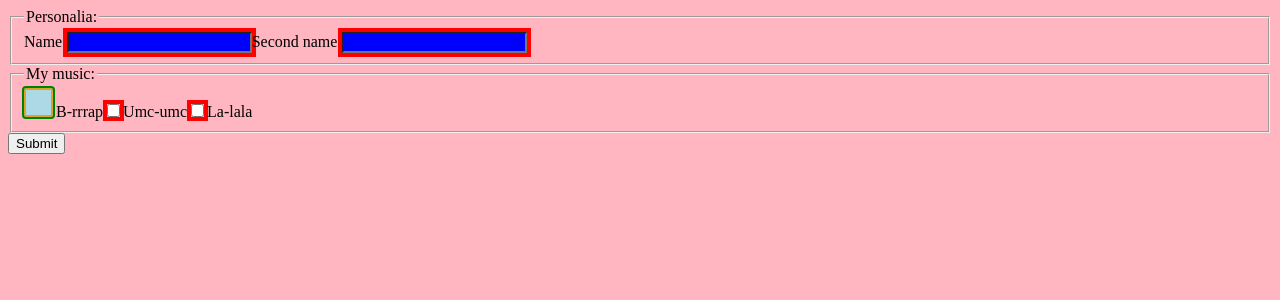
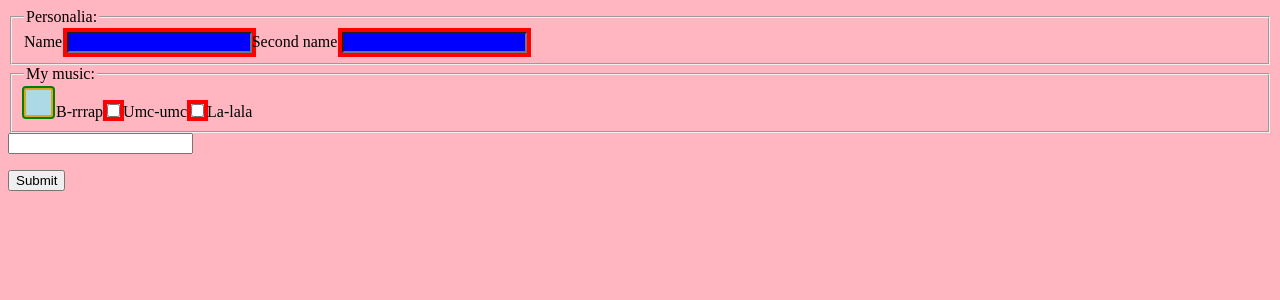
Before and after one commit to agnieszkasierbista/sandbox, a React (Create React App) app: page / in a window 1280 px wide. Shown: the top 300 px of the page. Built offline with nearby package versions, Linux system fonts and the light colour scheme.

Commit message:
Validate a text input on blur

```diff
--- a/src/App.styled.ts
+++ b/src/App.styled.ts
@@ -4,3 +4,7 @@ export const StyledInput = styled.input<{isEmpty?: boolean}>`
   outline: 4px solid red;
   background-color: ${(props) => props.isEmpty ? "red" : "blue"};
 `;
+
+export const StyledTextInput = styled.input<{}>`
+
+`;
--- a/src/App.tsx
+++ b/src/App.tsx
@@ -1,6 +1,6 @@
 import React from 'react';
 import "./App.css";
-import { StyledInput } from './App.styled';
+import {StyledInput, StyledTextInput} from './App.styled';
 
 // type FormData = [string, FormDataEntryValue][];
 
@@ -50,6 +50,19 @@ function handleSubmit(event: React.FormEvent<HTMLFormElement>, formData: FormDat
     }
 }
 
+function handleOnBlur(inputValue: string) {
+    if (inputValue.length > 0 && inputValue.length < 6) {
+        return {
+            isValid: true,
+            errors: []
+        }
+    } else {
+        return {
+            isValid: false,
+            errors: ["The input has wrong length! Try to fit between one and six characters!"]
+        }
+    }
+}
 
 function App() {
 
@@ -57,6 +70,7 @@ function App() {
     const reference = React.useRef<HTMLFormElement>(null);
 
     const [state, setState] = React.useState<string[]>([]);
+    const [stateOnBlur, setStateOnBlur] = React.useState();
 
     return (
         <div>
@@ -77,13 +91,32 @@ function App() {
                 </fieldset>
                 <fieldset id="favouriteMusic">
                     <legend>My music:</legend>
-                    <StyledInput type="checkbox" id="rap" value="rap" name="rap" hidden isEmpty={state.includes("rap")}/>
+                    <StyledInput type="checkbox" id="rap" value="rap" name="rap" hidden
+                                 isEmpty={state.includes("rap")}/>
                     <label htmlFor="rap">B-rrrap</label>
-                    <StyledInput type="checkbox" id="techno" value="techno" name="techno" isEmpty={state.includes("techno")}/>
+                    <StyledInput type="checkbox" id="techno" value="techno" name="techno"
+                                 isEmpty={state.includes("techno")}/>
                     <label htmlFor="techno">Umc-umc</label>
-                    <StyledInput type="checkbox" id="romantic" value="romantic" name="romantic" isEmpty={state.includes("romantic")}/>
+                    <StyledInput type="checkbox" id="romantic" value="romantic" name="romantic"
+                                 isEmpty={state.includes("romantic")}/>
                     <label htmlFor="romantic">La-lala</label>
                 </fieldset>
+
+                <StyledTextInput
+                    type="text"
+                    onBlur={(event) => {
+                        //@ts-ignore
+                        setStateOnBlur(handleOnBlur(event.target.value));
+                    }}
+                />
+
+                <p>
+                    {
+                        //@ts-ignore
+                        stateOnBlur && stateOnBlur.errors
+                    }
+                </p>
+
                 <button type="submit">Submit</button>
                 <div>{state}</div>
             </form>
```
Also changed, not shown: 1 other file (tests, documents, lock files or other folders).
